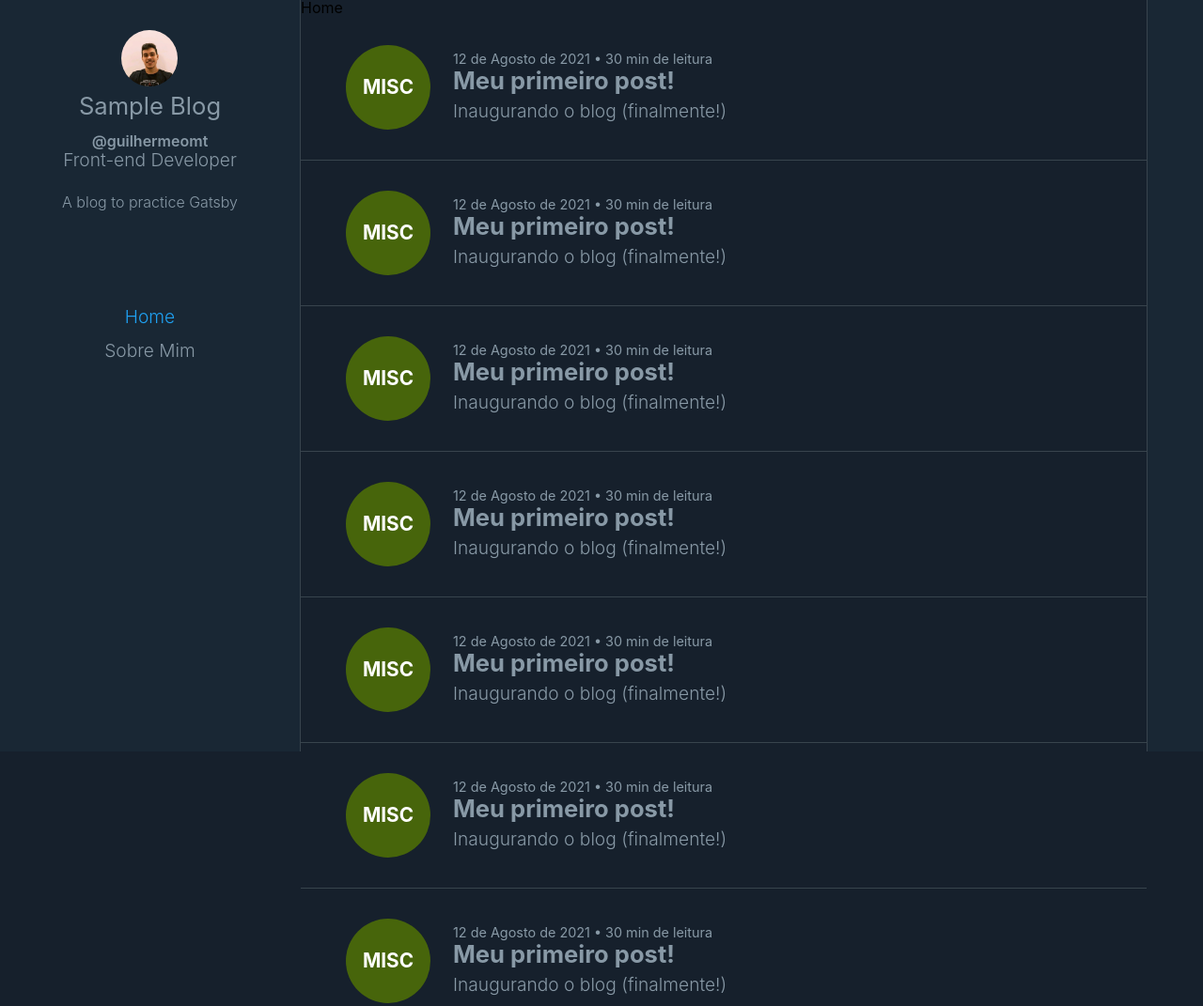
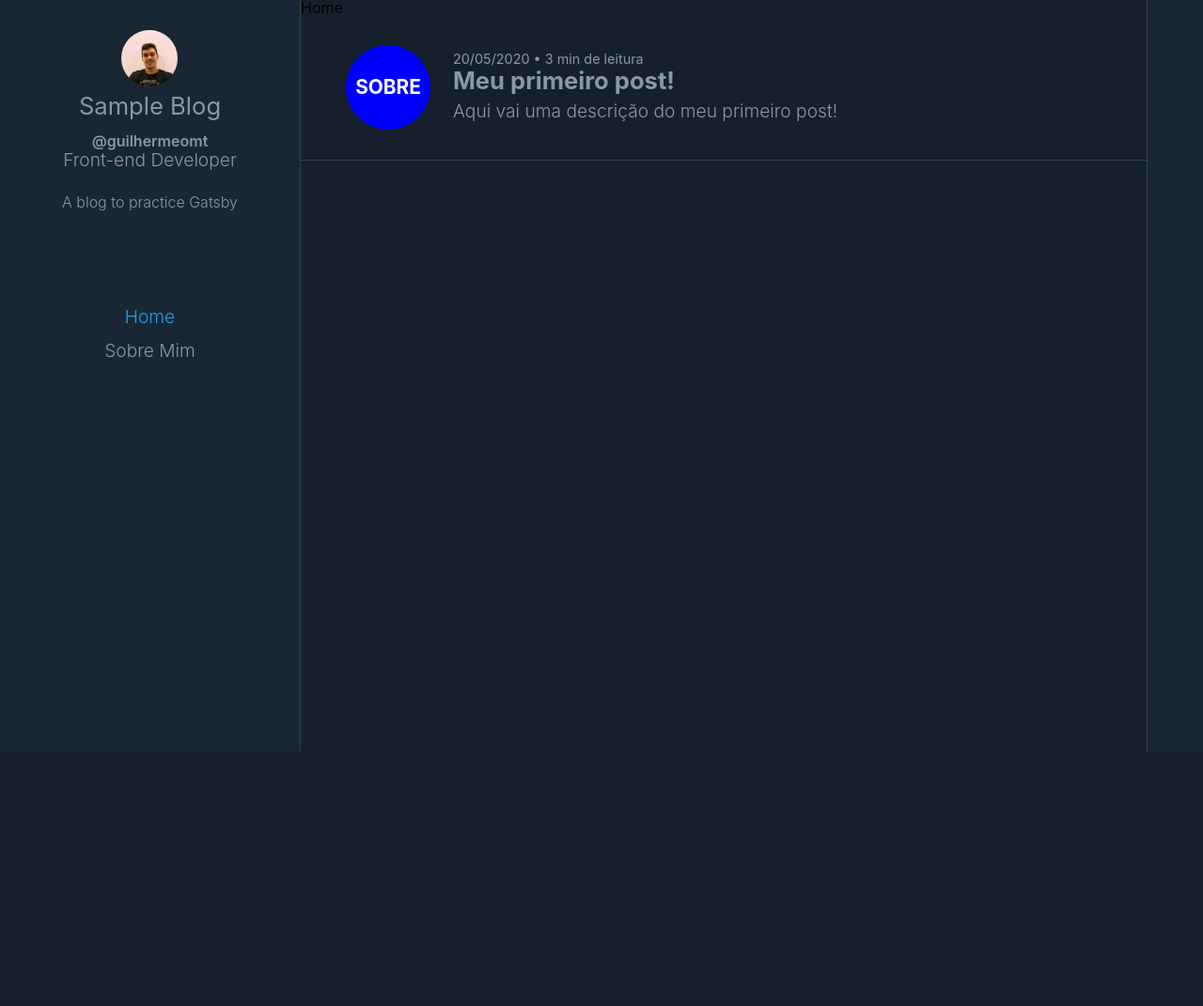
Before and after one commit to guilhermeomt/gatsby-blog-sample, a Gatsby site: page / in a window 1280 px wide. Shown: the top 1071 px of the page at 94% size. After the commit the page ends 800 px from the top, so only its background shows below. Built offline with nearby package versions, Linux system fonts and the light colour scheme; Gatsby itself is replaced by a stand-in of ours; some icons are missing.

Commit message:
update post item component to receive data via props

```diff
--- a/src/components/PostItem/index.js
+++ b/src/components/PostItem/index.js
@@ -1,21 +1,38 @@
 import React from "react";
 import * as S from "./styles";
+import PropTypes from "prop-types";
 
-const PostItem = () => (
-  <S.PostItemLink cover direction="right" duration={0.6}>
+const PostItem = ({
+  slug,
+  background,
+  category,
+  date,
+  timeToRead,
+  title,
+  description,
+}) => (
+  <S.PostItemLink to={slug} cover direction="right" duration={0.6}>
     <S.PostItemWrapper>
-      <S.PostItemTag background="#47650b">Misc</S.PostItemTag>
+      <S.PostItemTag background={background}>{category}</S.PostItemTag>
       <S.PostItemInfo>
         <S.PostItemDate>
-          12 de Agosto de 2021 • 30 min de leitura
+          {date} • {timeToRead} min de leitura
         </S.PostItemDate>
-        <S.PostItemTitle>Meu primeiro post!</S.PostItemTitle>
-        <S.PostItemDescription>
-          Inaugurando o blog (finalmente!)
-        </S.PostItemDescription>
+        <S.PostItemTitle>{title}</S.PostItemTitle>
+        <S.PostItemDescription>{description}</S.PostItemDescription>
       </S.PostItemInfo>
     </S.PostItemWrapper>
   </S.PostItemLink>
 );
 
+PostItem.propTypes = {
+  slug: PropTypes.string.isRequired,
+  background: PropTypes.string,
+  category: PropTypes.string.isRequired,
+  date: PropTypes.string.isRequired,
+  timeToRead: PropTypes.number.isRequired,
+  title: PropTypes.string.isRequired,
+  description: PropTypes.string.isRequired,
+};
+
 export default PostItem;
--- a/src/components/PostItem/styles.js
+++ b/src/components/PostItem/styles.js
@@ -29,7 +29,7 @@ export const PostItemWrapper = styled.section`
 
 export const PostItemTag = styled.div`
   align-items: center;
-  background: ${props => props.background};
+  background: ${props => (props.background ? props.background : "")};
   border-radius: 50%;
   color: #fff;
   display: flex;
--- a/src/pages/index.js
+++ b/src/pages/index.js
@@ -7,17 +7,15 @@ const IndexPage = () => (
   <Layout>
     <Seo title="Home" />
     <h1>Home</h1>
-    <PostItem />
-    <PostItem />
-    <PostItem />
-    <PostItem />
-    <PostItem />
-    <PostItem />
-    <PostItem />
-    <PostItem />
-    <PostItem />
-    <PostItem />
-    <PostItem />
+    <PostItem
+      slug="/about"
+      background="blue"
+      category="Sobre"
+      date="20/05/2020"
+      timeToRead={3}
+      title="Meu primeiro post!"
+      description="Aqui vai uma descrição do meu primeiro post!"
+    />
   </Layout>
 );
 
```
